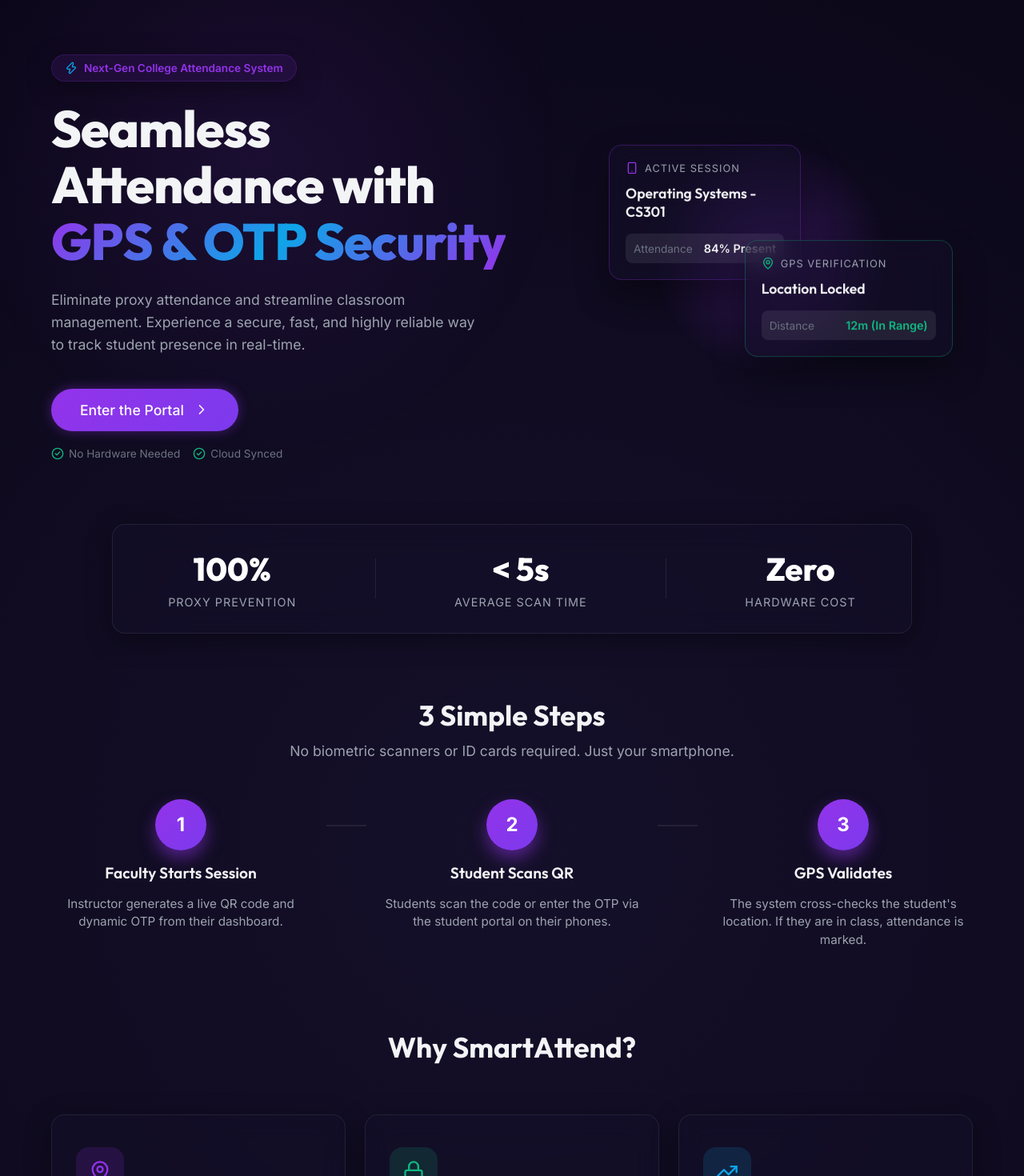
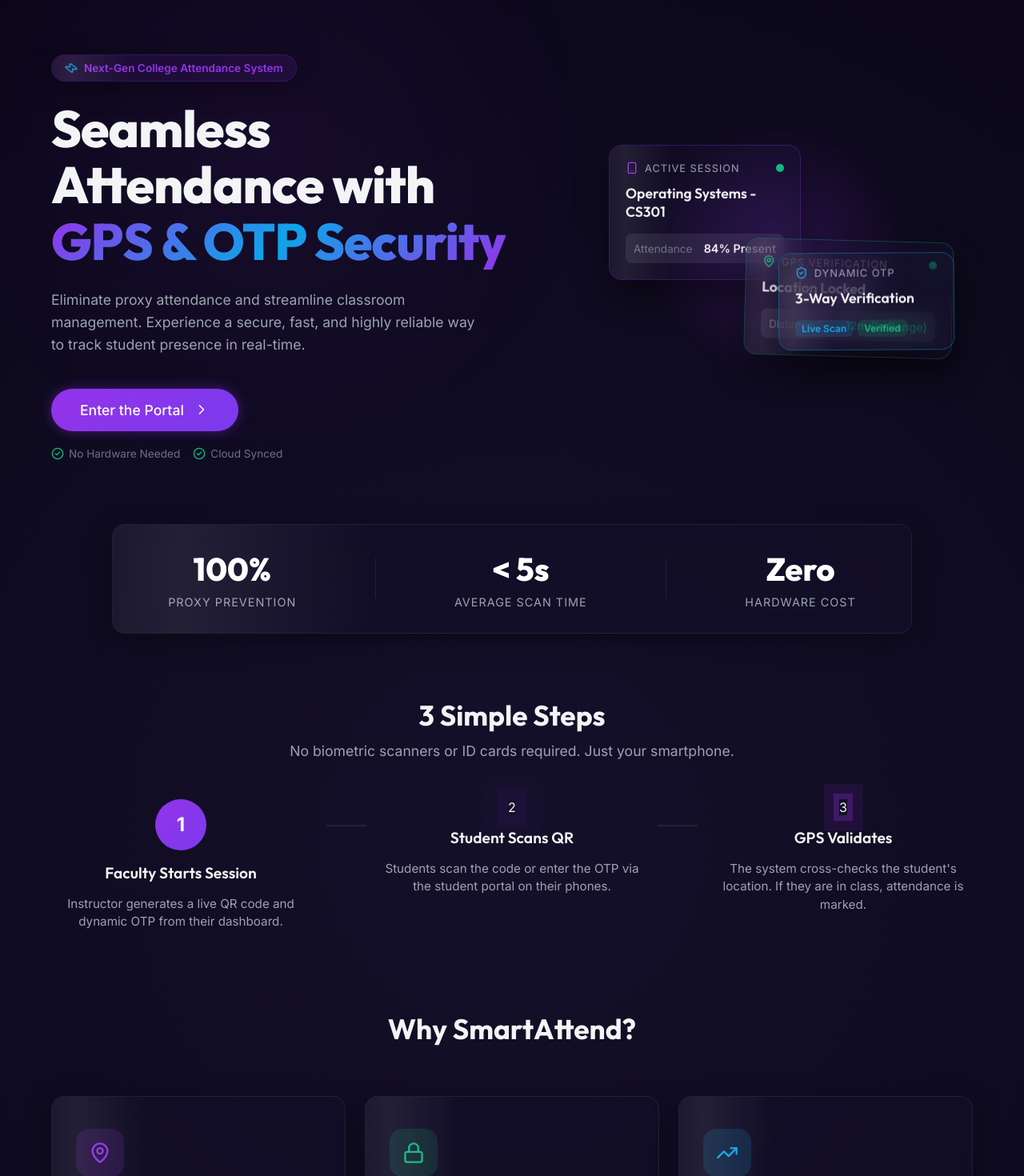
Before and after one commit to Prit8770/smart-attendance, a React (Vite) app in the folder frontend/: page / in a window 1280 px wide. Shown: the part 80-1550 px from the top of the page at 80% size. Built offline with nearby package versions, Linux system fonts and the light colour scheme.

Commit message:
Add rich landing page animations and update backend tests

```diff
--- a/frontend/src/components/LandingPage.jsx
+++ b/frontend/src/components/LandingPage.jsx
@@ -21,12 +21,12 @@
 
   return (
     <div style={styles.container}>
-      {/* Background Decorators */}
-      <div style={styles.abstractBlob1}></div>
-      <div style={styles.abstractBlob2}></div>
+      {/* Background Decorators with Morphing Animations */}
+      <div style={styles.abstractBlob1} className="animate-orb-pulse"></div>
+      <div style={styles.abstractBlob2} className="animate-orb-pulse delay-2"></div>
 
       {/* Navbar/Header */}
-      <header style={styles.header}>
+      <header style={styles.header} className="animate-fade-in-up">
         <div style={styles.logoContainer}>
           <div style={styles.logoIcon}>
             <img src="/logo.png" alt="LJCCA" style={{ width: '48px', height: '48px', objectFit: 'contain' }} />
@@ -57,9 +57,9 @@
         <div className="hero-layout" style={styles.heroLayoutBase}>
 
           {/* Left Text Content */}
-          <div style={styles.heroTextContent}>
-            <div style={styles.badge} className="glass-panel">
-              <Zap size={16} color="var(--accent)" />
+          <div style={styles.heroTextContent} className="animate-fade-in-up delay-1">
+            <div style={styles.badge} className="glass-panel shimmer-wrapper">
+              <Zap size={16} color="var(--accent)" className="spin-slow" />
               <span>Next-Gen College Attendance System</span>
             </div>
 
@@ -85,11 +85,16 @@
             </div>
           </div>
 
-          {/* Right Visual Element */}
-          <div style={styles.heroVisualContent}>
-            <div className="glass-panel animate-float" style={styles.floatingCard1}>
+          {/* Right Visual Element with Floating Cards & Live Animations */}
+          <div style={styles.heroVisualContent} className="animate-fade-in-up delay-2">
+            <div className="glass-panel animate-float shimmer-wrapper" style={styles.floatingCard1}>
               <div style={styles.cardMiniHeader}>
-                <Smartphone size={16} color="var(--primary)"/> Active Session
+                <Smartphone size={16} color="var(--primary)"/>
+                <span>Active Session</span>
+                <span className="live-ping-container" style={{ marginLeft: 'auto' }}>
+                  <span className="live-ping-ring"></span>
+                  <span className="live-ping-dot"></span>
+                </span>
               </div>
               <div style={styles.cardMiniTitle}>Operating Systems - CS301</div>
               <div style={styles.cardMiniData}>
@@ -98,9 +103,14 @@
               </div>
             </div>
 
-            <div className="glass-panel animate-float-delayed" style={styles.floatingCard2}>
+            <div className="glass-panel animate-float-delayed shimmer-wrapper" style={styles.floatingCard2}>
               <div style={styles.cardMiniHeader}>
-                <MapPin size={16} color="var(--success)"/> GPS Verification
+                <MapPin size={16} color="var(--success)"/>
+                <span>GPS Verification</span>
+                <span className="live-ping-container" style={{ marginLeft: 'auto' }}>
+                  <span className="live-ping-ring" style={{ backgroundColor: '#10b981' }}></span>
+                  <span className="live-ping-dot" style={{ backgroundColor: '#10b981' }}></span>
+                </span>
               </div>
               <div style={styles.cardMiniTitle}>Location Locked</div>
               <div style={styles.cardMiniData}>
@@ -109,30 +119,41 @@
               </div>
             </div>
 
-            <div style={styles.glowingOrb}></div>
+            <div className="glass-panel animate-float-reverse shimmer-wrapper" style={styles.floatingCard3}>
+              <div style={styles.cardMiniHeader}>
+                <ShieldCheck size={16} color="var(--accent)"/> Dynamic OTP
+              </div>
+              <div style={styles.cardMiniTitle}>3-Way Verification</div>
+              <div style={{ display: 'flex', gap: '6px', marginTop: '4px' }}>
+                <span style={styles.miniBadge}>Live Scan</span>
+                <span style={styles.miniBadgeSuccess}>Verified</span>
+              </div>
+            </div>
+
+            <div style={styles.glowingOrb} className="animate-orb-pulse"></div>
           </div>
         </div>
 
         {/* Stats Banner */}
-        <div className="glass-panel" style={styles.statsBanner}>
-          <div style={styles.statBox}>
-            <div style={styles.statNum}>100%</div>
+        <div className="glass-panel shimmer-wrapper animate-fade-in-up delay-3" style={styles.statsBanner}>
+          <div style={styles.statBox} className="stat-box-hover">
+            <div style={styles.statNum} className="stat-num-glow">100%</div>
             <div style={styles.statDesc}>Proxy Prevention</div>
           </div>
           <div style={styles.statDivider}></div>
-          <div style={styles.statBox}>
-            <div style={styles.statNum}>&lt; 5s</div>
+          <div style={styles.statBox} className="stat-box-hover">
+            <div style={styles.statNum} className="stat-num-glow">&lt; 5s</div>
             <div style={styles.statDesc}>Average Scan Time</div>
           </div>
           <div style={styles.statDivider}></div>
-          <div style={styles.statBox}>
-            <div style={styles.statNum}>Zero</div>
+          <div style={styles.statBox} className="stat-box-hover">
+            <div style={styles.statNum} className="stat-num-glow">Zero</div>
             <div style={styles.statDesc}>Hardware Cost</div>
           </div>
         </div>
 
         {/* How it Works Section */}
-        <section id="how-it-works" style={styles.howItWorksSection}>
+        <section id="how-it-works" style={styles.howItWorksSection} className="animate-fade-in-up delay-4">
           <div style={styles.sectionHeader}>
             <h3 style={styles.sectionTitle}>3 Simple Steps</h3>
             <p style={styles.sectionSubtitle}>No biometric scanners or ID cards required. Just your smartphone.</p>
@@ -140,19 +161,19 @@
 
           <div className="steps-grid" style={styles.stepsGridBase}>
             <div style={styles.stepItem}>
-              <div style={styles.stepIconWrapper}>1</div>
+              <div style={styles.stepIconWrapper} className="step-icon-glow">1</div>
               <h4 style={styles.stepTitle}>Faculty Starts Session</h4>
               <p style={styles.stepDesc}>Instructor generates a live QR code and dynamic OTP from their dashboard.</p>
             </div>
             <div style={styles.stepConnector}></div>
             <div style={styles.stepItem}>
-              <div style={styles.stepIconWrapper}>2</div>
+              <div style={styles.stepIconWrapper} className="step-icon-glow" style={{ animationDelay: '1s' }}>2</div>
               <h4 style={styles.stepTitle}>Student Scans QR</h4>
               <p style={styles.stepDesc}>Students scan the code or enter the OTP via the student portal on their phones.</p>
             </div>
             <div style={styles.stepConnector}></div>
             <div style={styles.stepItem}>
-              <div style={styles.stepIconWrapper}>3</div>
+              <div style={styles.stepIconWrapper} className="step-icon-glow" style={{ animationDelay: '2s' }}>3</div>
               <h4 style={styles.stepTitle}>GPS Validates</h4>
               <p style={styles.stepDesc}>The system cross-checks the student's location. If they are in class, attendance is marked.</p>
             </div>
@@ -164,24 +185,24 @@
           <h3 style={styles.sectionTitle}>Why SmartAttend?</h3>
         </div>
         <div style={styles.featuresGrid}>
-          <div className="glass-panel feature-card-hover" style={styles.featureCard}>
-            <div style={{...styles.iconWrapper, background: 'rgba(147, 51, 234, 0.15)', color: 'var(--primary)'}}>
+          <div className="glass-panel feature-card-hover shimmer-wrapper" style={styles.featureCard}>
+            <div style={{...styles.iconWrapper, background: 'rgba(147, 51, 234, 0.15)', color: 'var(--primary)'}} className="feature-icon-wrapper">
               <MapPin size={28} />
             </div>
             <h3 style={styles.featureTitle}>Geofencing Validation</h3>
             <p style={styles.featureDesc}>Ensures students are physically present in the classroom radius before marking attendance. Uses high-accuracy browser geolocation APIs.</p>
           </div>
 
-          <div className="glass-panel feature-card-hover" style={styles.featureCard}>
-            <div style={{...styles.iconWrapper, background: 'rgba(16, 185, 129, 0.15)', color: 'var(--success)'}}>
+          <div className="glass-panel feature-card-hover shimmer-wrapper" style={styles.featureCard}>
+            <div style={{...styles.iconWrapper, background: 'rgba(16, 185, 129, 0.15)', color: 'var(--success)'}} className="feature-icon-wrapper">
               <Lock size={28} />
             </div>
             <h3 style={styles.featureTitle}>Dynamic Rolling OTPs</h3>
             <p style={styles.featureDesc}>Faculty generates a time-sensitive OTP that expires and refreshes quickly, preventing attendance fraud from remote locations.</p>
           </div>
 
-          <div className="glass-panel feature-card-hover" style={styles.featureCard}>
-            <div style={{...styles.iconWrapper, background: 'rgba(14, 165, 233, 0.15)', color: 'var(--accent)'}}>
+          <div className="glass-panel feature-card-hover shimmer-wrapper" style={styles.featureCard}>
+            <div style={{...styles.iconWrapper, background: 'rgba(14, 165, 233, 0.15)', color: 'var(--accent)'}} className="feature-icon-wrapper">
               <TrendingUp size={28} />
             </div>
             <h3 style={styles.featureTitle}>Real-time Analytics</h3>
@@ -190,7 +211,7 @@
         </div>
 
         {/* Bottom CTA */}
-        <div className="glass-panel" style={styles.ctaBanner}>
+        <div className="glass-panel shimmer-wrapper" style={styles.ctaBanner}>
           <div style={styles.ctaContent}>
             <h3 style={styles.ctaTitle}>Ready to modernize your classroom?</h3>
             <p style={styles.ctaDesc}>Join the portal now and experience seamless attendance tracking.</p>
@@ -200,6 +221,7 @@
           </button>
         </div>
       </main>
+
 
       {/* Footer */}
       <footer style={styles.footer}>
@@ -376,6 +398,34 @@
     background: 'var(--panel-bg)',
     border: '1px solid rgba(16, 185, 129, 0.3)',
     boxShadow: '0 20px 40px rgba(0,0,0,0.4)'
+  },
+  floatingCard3: {
+    position: 'absolute',
+    top: '48%',
+    left: '52%',
+    transform: 'translate(-50%, -50%)',
+    width: '220px',
+    padding: '16px 20px',
+    zIndex: 4,
+    background: 'var(--panel-bg)',
+    border: '1px solid rgba(14, 165, 233, 0.4)',
+    boxShadow: '0 20px 40px rgba(0,0,0,0.4)'
+  },
+  miniBadge: {
+    padding: '3px 8px',
+    borderRadius: '6px',
+    fontSize: '0.75rem',
+    background: 'rgba(14, 165, 233, 0.15)',
+    color: 'var(--accent)',
+    fontWeight: '600'
+  },
+  miniBadgeSuccess: {
+    padding: '3px 8px',
+    borderRadius: '6px',
+    fontSize: '0.75rem',
+    background: 'rgba(16, 185, 129, 0.15)',
+    color: 'var(--success)',
+    fontWeight: '600'
   },
   cardMiniHeader: {
     display: 'flex',
--- a/frontend/src/index.css
+++ b/frontend/src/index.css
@@ -332,7 +332,7 @@
     box-shadow: 0 0 15px rgba(147, 51, 234, 0.4);
   }
   50% {
-    box-shadow: 0 0 25px rgba(147, 51, 234, 0.8);
+    box-shadow: 0 0 30px rgba(147, 51, 234, 0.9);
   }
 }
 
@@ -354,9 +354,9 @@
 }
 
 @keyframes float {
-  0% { transform: translateY(0px); }
-  50% { transform: translateY(-15px); }
-  100% { transform: translateY(0px); }
+  0% { transform: translateY(0px) rotate(0deg); }
+  50% { transform: translateY(-15px) rotate(1.5deg); }
+  100% { transform: translateY(0px) rotate(0deg); }
 }
 
 .animate-float {
@@ -365,6 +365,16 @@
 
 .animate-float-delayed {
   animation: float 6s ease-in-out 3s infinite;
+}
+
+@keyframes float-reverse {
+  0% { transform: translateY(0px) rotate(0deg); }
+  50% { transform: translateY(12px) rotate(-1.5deg); }
+  100% { transform: translateY(0px) rotate(0deg); }
+}
+
+.animate-float-reverse {
+  animation: float-reverse 7s ease-in-out infinite;
 }
 
 @keyframes gradient-sweep {
@@ -378,11 +388,143 @@
   animation: gradient-sweep 4s ease infinite;
 }
 
+@keyframes fadeInUp {
+  from {
+    opacity: 0;
+    transform: translateY(30px);
+  }
+  to {
+    opacity: 1;
+    transform: translateY(0);
+  }
+}
+
+.animate-fade-in-up {
+  animation: fadeInUp 0.8s cubic-bezier(0.16, 1, 0.3, 1) forwards;
+}
+
+.delay-1 { animation-delay: 0.15s; }
+.delay-2 { animation-delay: 0.3s; }
+.delay-3 { animation-delay: 0.45s; }
+.delay-4 { animation-delay: 0.6s; }
+
+@keyframes ping {
+  75%, 100% {
+    transform: scale(2.2);
+    opacity: 0;
+  }
+}
+
+.live-ping-container {
+  position: relative;
+  display: inline-flex;
+  align-items: center;
+  justify-content: center;
+}
+
+.live-ping-dot {
+  width: 10px;
+  height: 10px;
+  background-color: #10b981;
+  border-radius: 50%;
+  position: relative;
+}
+
+.live-ping-ring {
+  position: absolute;
+  width: 10px;
+  height: 10px;
+  background-color: #10b981;
+  border-radius: 50%;
+  animation: ping 1.5s cubic-bezier(0, 0, 0.2, 1) infinite;
+}
+
+@keyframes orb-pulse {
+  0%, 100% {
+    transform: scale(1) translate(0, 0);
+    opacity: 0.5;
+  }
+  50% {
+    transform: scale(1.2) translate(15px, -15px);
+    opacity: 0.85;
+  }
+}
+
+.animate-orb-pulse {
+  animation: orb-pulse 8s ease-in-out infinite;
+}
+
+@keyframes ripple-wave {
+  0% {
+    box-shadow: 0 0 0 0 rgba(147, 51, 234, 0.5), 0 0 0 10px rgba(147, 51, 234, 0.2);
+  }
+  100% {
+    box-shadow: 0 0 0 15px rgba(147, 51, 234, 0), 0 0 0 30px rgba(147, 51, 234, 0);
+  }
+}
+
+.step-icon-glow {
+  animation: ripple-wave 3s infinite;
+}
+
+@keyframes shimmer-sweep {
+  0% { transform: translateX(-100%); }
+  100% { transform: translateX(200%); }
+}
+
+.shimmer-wrapper {
+  position: relative;
+  overflow: hidden;
+}
+
+.shimmer-wrapper::after {
+  content: '';
+  position: absolute;
+  top: 0;
+  left: 0;
+  width: 50%;
+  height: 100%;
+  background: linear-gradient(
+    90deg,
+    rgba(255, 255, 255, 0) 0%,
+    rgba(255, 255, 255, 0.08) 50%,
+    rgba(255, 255, 255, 0) 100%
+  );
+  transform: translateX(-100%);
+  animation: shimmer-sweep 5s infinite;
+}
+
+.feature-card-hover {
+  transition: all 0.4s cubic-bezier(0.16, 1, 0.3, 1);
+}
+
 .feature-card-hover:hover {
-  transform: translateY(-8px);
-  box-shadow: 0 20px 40px rgba(0,0,0,0.4);
-  border-color: rgba(147, 51, 234, 0.4);
+  transform: translateY(-10px) scale(1.02);
+  box-shadow: 0 25px 50px -12px rgba(147, 51, 234, 0.25);
+  border-color: rgba(147, 51, 234, 0.5);
 }
+
+.feature-card-hover:hover .feature-icon-wrapper {
+  transform: scale(1.15) rotate(5deg);
+  transition: transform 0.3s ease;
+}
+
+.feature-icon-wrapper {
+  transition: transform 0.3s ease;
+}
+
+.stat-box-hover {
+  transition: all 0.3s ease;
+}
+
+.stat-box-hover:hover {
+  transform: translateY(-4px);
+}
+
+.stat-box-hover:hover .stat-num-glow {
+  text-shadow: 0 0 20px rgba(147, 51, 234, 0.8);
+}
+
 
 .hero-layout {
   display: grid;
```
Also changed, not shown: 2 other files (tests, documents, lock files or other folders).
